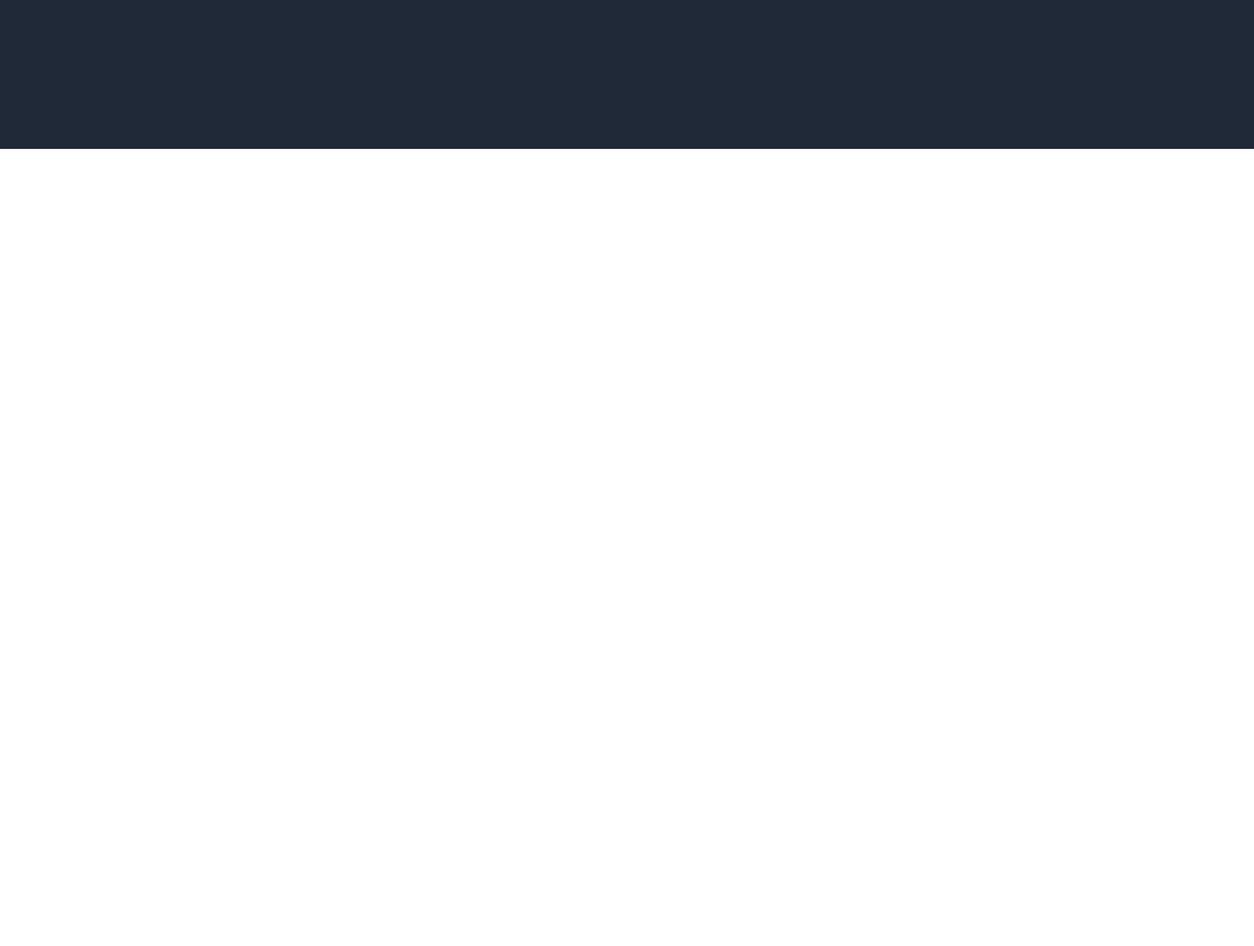
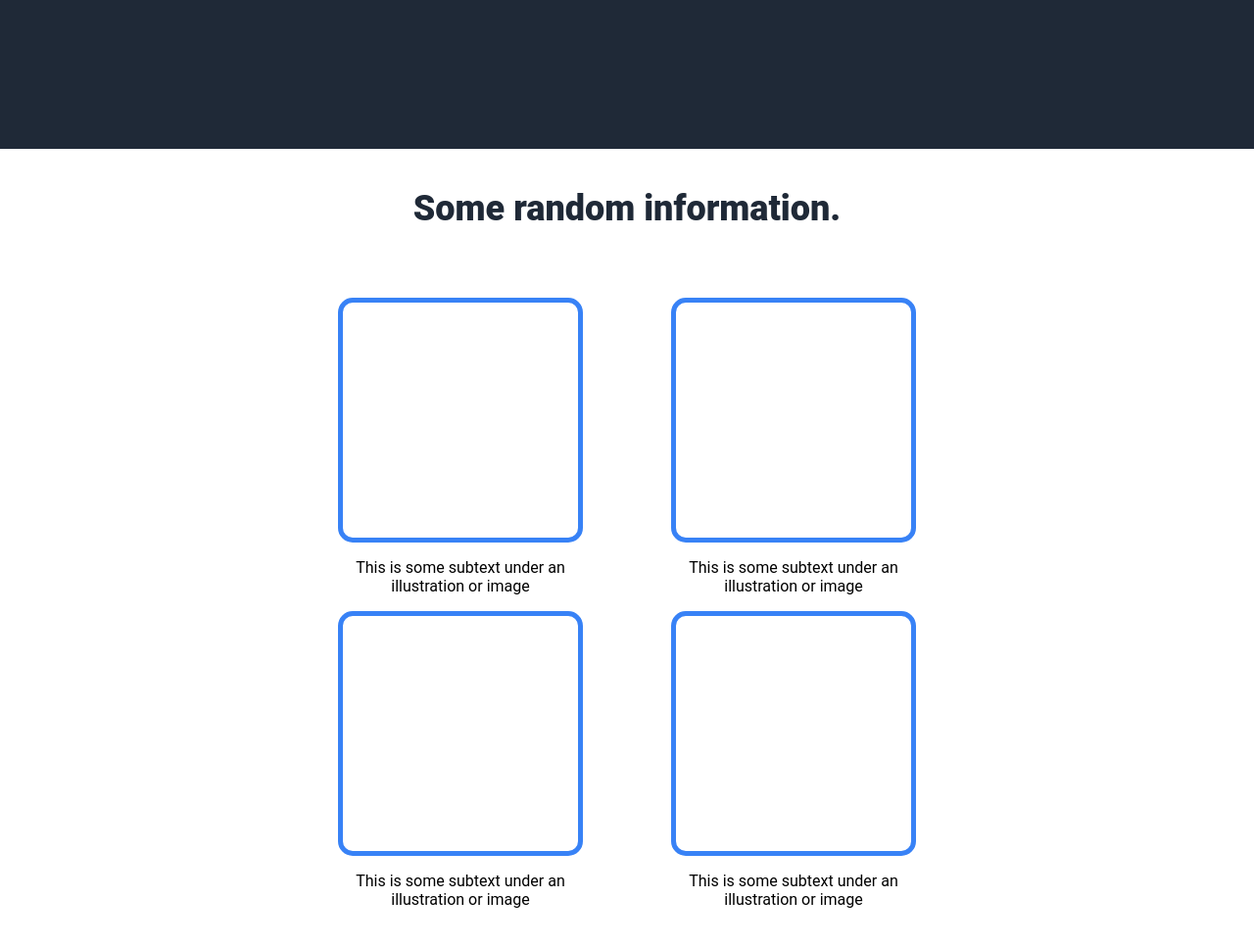
Before and after one commit to Shadowspedicey/odin-landing-page, a plain HTML site: page index.html in a window 1280 px wide. Shown: the part 1072-2038 px from the top of the page at 98% size. Before the commit the page ends 1224 px from the top, so only its background shows below. Drawn offline with Linux system fonts and the light colour scheme.

Commit message:
Added the random information box

```diff
--- a/index.html
+++ b/index.html
@@ -26,5 +26,26 @@
 			</span>
 		</div>
 	</div>
+	<div id="random-info">
+		<h2>Some random information.</h2>
+		<div class="cards">
+			<div class="card">
+				<div></div>
+				<p>This is some subtext under an illustration or image</p>
+			</div>
+			<div class="card">
+				<div></div>
+				<p>This is some subtext under an illustration or image</p>
+			</div>
+			<div class="card">
+				<div></div>
+				<p>This is some subtext under an illustration or image</p>
+			</div>
+			<div class="card">
+				<div></div>
+				<p>This is some subtext under an illustration or image</p>
+			</div>
+		</div>
+	</div>
 	</body>
 </html>
--- a/style.css
+++ b/style.css
@@ -79,3 +79,35 @@ nav .items a {
 	border: none;
 	border-radius: 10px;
 }
+
+#random-info {
+	padding-top: 40px;
+	padding-bottom: 80px;
+}
+
+#random-info h2 {
+	color: #1F2937;
+	width: fit-content;
+	font-size: 36px;
+	font-weight: 900;
+	margin: 0 auto;
+}
+
+#random-info .cards {
+	display: flex;
+	flex-wrap: wrap;
+	justify-content: space-around;
+	margin: 70px 0;;
+}
+
+#random-info .card {
+	width: 250px;
+	text-align: center;
+}
+
+#random-info .card div {
+	height: 250px;
+	border: 5px #3882F6;
+	border-radius: 15px;
+	border-style: solid;
+}
```
